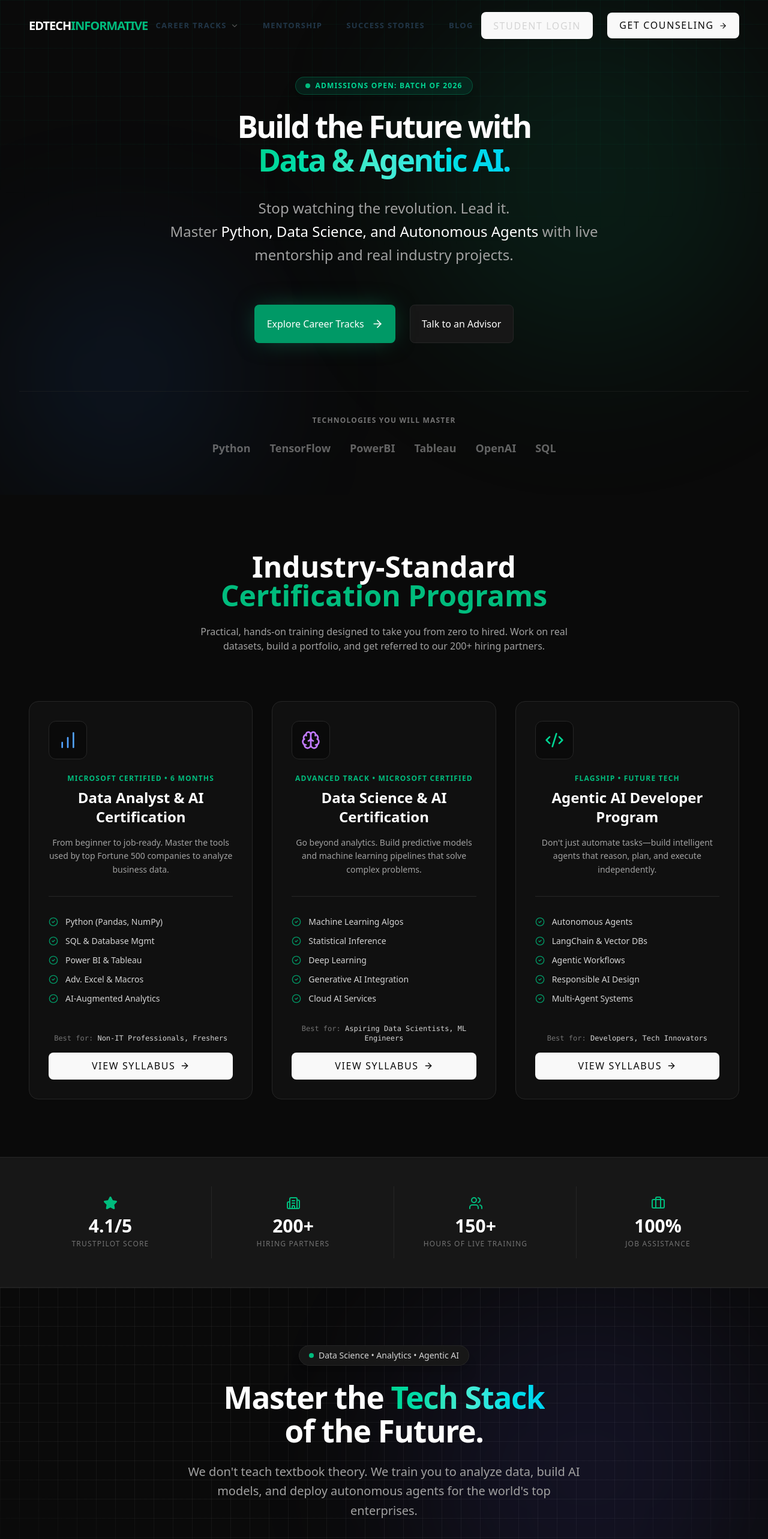
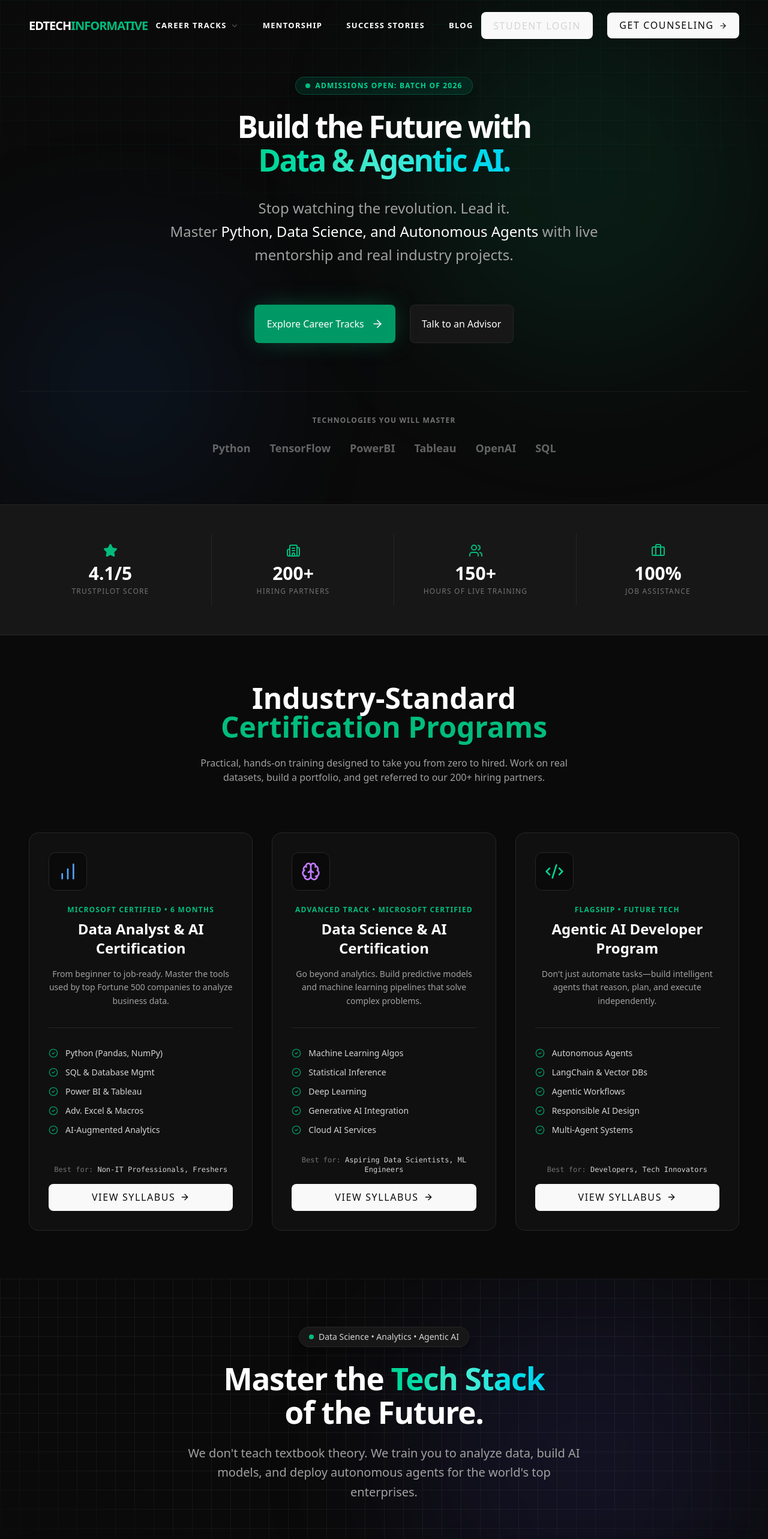
Before and after one commit to Himanshu-shukla/edtech-landingpage, a React (Vite) app: page / in a window 1280 px wide. Shown: the top 2566 px of the page at 60% size. Built offline with nearby package versions, Linux system fonts and the light colour scheme.

Commit message:
padding fixes

```diff
--- a/src/App.jsx
+++ b/src/App.jsx
@@ -22,14 +22,15 @@ import ProgramsSection from './components/ProgramsSection.jsx'
 import CareerStats from './components/CareerStats.jsx'
 
 function App() {
-  const [count, setCount] = useState(0)
+  return (
+    <div className="bg-neutral-950 min-h-screen text-white selection:bg-emerald-500/30">
+      <Navbar />
+      <FoundryHero />
+      {/* Removed CareerStats to reduce clutter, or keep with tight padding */}
+      <CareerStats />
 
-  return (
-    <>
-    <Navbar/>
-    <FoundryHero/>
-    <ProgramsSection/>
-    <CareerStats/>
+      <div className="flex flex-col gap-0"> {/* gap-0 ensures no extra space between components */}
+        <ProgramsSection />
         <WorkshopLanding />
         <CareerWarningSection />
         <VideoShowcase />
@@ -41,10 +42,14 @@ function App() {
         <ComparisonSection />
         <IndustryGrowthSection />
         <TestimonialSection />
-      {/* <InstructorSection /> */}
         <IrreplaceableSkillsSection />
         <FAQSection />
-    </>
+      </div>
+
+      <footer className="py-8 text-center text-neutral-600 text-sm border-t border-neutral-900 mt-10">
+        <p>© 2026 EdTech Informative. All rights reserved.</p>
+      </footer>
+    </div>
   )
 }
 
--- a/src/components/CareerWarningSection.jsx
+++ b/src/components/CareerWarningSection.jsx
@@ -14,8 +14,7 @@ const CareerWarningSection = () => {
   };
 
   return (
-    <div className="relative min-h-screen bg-neutral-950 py-20 px-4 md:px-8 font-sans flex flex-col items-center justify-center overflow-hidden">
-
+<div className="relative py-12 md:py-20 bg-neutral-950 px-4 md:px-8 font-sans flex flex-col items-center justify-center overflow-hidden">
       {/* Background Effects */}
       <div className="absolute inset-0 bg-[linear-gradient(to_right,#4f4f4f2e_1px,transparent_1px),linear-gradient(to_bottom,#4f4f4f2e_1px,transparent_1px)] bg-[size:14px_24px] [mask-image:radial-gradient(ellipse_60%_50%_at_50%_0%,#000_70%,transparent_100%)]"></div>
       <div className="absolute top-[-10%] left-[-10%] w-[40%] h-[40%] bg-emerald-500/10 rounded-full blur-[100px] animate-pulse"></div>
--- a/src/components/CurriculumCard.jsx
+++ b/src/components/CurriculumCard.jsx
@@ -74,9 +74,7 @@ const CurriculumSection = () => {
   };
 
   return (
-    <section className="relative min-h-screen py-24 px-4 bg-neutral-950 font-sans overflow-hidden">
-
-      {/* Background Effects */}
+<section className="relative py-12 md:py-20 px-4 bg-neutral-950 font-sans overflow-hidden">      {/* Background Effects */}
       <div className="absolute inset-0 bg-[linear-gradient(to_right,#4f4f4f2e_1px,transparent_1px),linear-gradient(to_bottom,#4f4f4f2e_1px,transparent_1px)] bg-[size:32px_32px] [mask-image:radial-gradient(ellipse_80%_50%_at_50%_0%,#000_70%,transparent_100%)]"></div>
       <div className="absolute top-1/4 left-1/4 w-[500px] h-[500px] bg-emerald-500/5 blur-[120px] pointer-events-none rounded-full" />
       <div className="absolute bottom-1/4 right-1/4 w-[500px] h-[500px] bg-cyan-500/5 blur-[120px] pointer-events-none rounded-full" />
--- a/src/components/FAQSection.jsx
+++ b/src/components/FAQSection.jsx
@@ -29,7 +29,7 @@ const FAQSection = () => {
   return (
     // 1. INLINE STYLE: Forces black background immediately, overriding any CSS file
     <section
-      className="relative py-24 px-4 font-sans overflow-hidden"
+      className="relative py-12 md:py-24 px-4 !bg-neutral-950 font-sans overflow-hidden"
       style={{ backgroundColor: '#0a0a0a', color: '#ffffff' }}
     >
 
--- a/src/components/FoundryHero.jsx
+++ b/src/components/FoundryHero.jsx
@@ -4,8 +4,7 @@ import { Sparkles, Bot, ArrowRight, TrendingUp, ShieldCheck, Terminal } from 'lu
 
 const FoundryHero = () => {
   return (
-    <section className="relative min-h-[90vh] bg-neutral-950 text-white font-sans overflow-hidden flex items-center pt-32 pb-16 px-4 md:px-8">
-      {/* Ambient Grid & Emerald Glow */}
+<section className="relative pt-28 pb-12 md:pt-32 md:pb-20 bg-neutral-950 text-white font-sans overflow-hidden flex items-center px-4 md:px-8">      {/* Ambient Grid & Emerald Glow */}
       <div className="absolute inset-0 bg-[linear-gradient(to_right,#05966910_1px,transparent_1px),linear-gradient(to_bottom,#05966910_1px,transparent_1px)] bg-[size:40px_40px] [mask-image:radial-gradient(ellipse_80%_50%_at_50%_0%,#000_70%,transparent_100%)]"></div>
       <div className="absolute top-0 right-0 w-[600px] h-[600px] bg-emerald-500/10 blur-[130px] pointer-events-none rounded-full" />
       <div className="absolute bottom-0 left-0 w-[400px] h-[400px] bg-blue-500/10 blur-[130px] pointer-events-none rounded-full" />
--- a/src/components/ProgramsSection.jsx
+++ b/src/components/ProgramsSection.jsx
@@ -37,8 +37,7 @@ const ProgramsSection = () => {
   ];
 
   return (
-    <section id="programs" className="py-24 bg-neutral-950 relative">
-      <div className="max-w-7xl mx-auto px-6 md:px-12">
+<section id="programs" className="py-12 md:py-20 bg-neutral-950 relative border-t border-neutral-900/50">      <div className="max-w-7xl mx-auto px-6 md:px-12">
         <div className="text-center mb-20">
           <h2 className="text-3xl md:text-5xl font-black text-white mb-6">
             Industry-Standard <br />
--- a/src/components/TargetAudienceSection.jsx
+++ b/src/components/TargetAudienceSection.jsx
@@ -44,8 +44,7 @@ const TargetAudienceSection = () => {
   };
 
   return (
-    <section className="relative w-full py-24 px-4 md:px-8 bg-neutral-950 overflow-hidden font-sans">
-
+<section className="relative w-full py-12 md:py-24 px-4 md:px-8 bg-neutral-950 overflow-hidden font-sans">
       {/* Background/Glow */}
       <div className="absolute top-0 right-0 w-[500px] h-[500px] bg-emerald-500/5 blur-[100px] pointer-events-none rounded-full" />
       <div className="absolute bottom-0 left-0 w-[500px] h-[500px] bg-blue-500/5 blur-[100px] pointer-events-none rounded-full" />
--- a/src/components/TestimonialSection.jsx
+++ b/src/components/TestimonialSection.jsx
@@ -65,7 +65,7 @@ const TestimonialSection = () => {
   };
 
   return (
-    <section id="reviews" className="relative py-24 px-4 bg-neutral-950 font-sans overflow-hidden">
+    <section id="reviews" className="relative py-12 md:py-24 px-4 bg-neutral-950 font-sans overflow-hidden">
       {/* Background Grid & Glows */}
       <div className="absolute inset-0 bg-[linear-gradient(to_right,#4f4f4f2e_1px,transparent_1px),linear-gradient(to_bottom,#4f4f4f2e_1px,transparent_1px)] bg-[size:32px_32px] [mask-image:radial-gradient(ellipse_80%_50%_at_50%_0%,#000_70%,transparent_100%)]"></div>
       <div className="absolute top-0 right-0 w-[500px] h-[500px] bg-emerald-500/5 blur-[100px] pointer-events-none rounded-full" />
--- a/src/components/VideoShowcase.jsx
+++ b/src/components/VideoShowcase.jsx
@@ -6,7 +6,7 @@ import whatsappVideo from '../assets/Video_Generation_for_WhatsApp_Chat.mp4';
 
 const VideoShowcase = () => {
   return (
-    <section className="relative py-24 px-4 bg-neutral-950 overflow-hidden font-sans">
+    <section className="relative py-8 md:py-12 !bg-neutral-950 font-sans overflow-hidden">
       <div className="absolute inset-0 bg-[linear-gradient(to_right,#0596690a_1px,transparent_1px),linear-gradient(to_bottom,#0596690a_1px,transparent_1px)] bg-[size:40px_40px] [mask-image:radial-gradient(ellipse_60%_50%_at_50%_0%,#000_70%,transparent_100%)]"></div>
 
       <div className="max-w-7xl mx-auto flex flex-col items-center relative z-10">
--- a/src/components/WhyAgenticAI.jsx
+++ b/src/components/WhyAgenticAI.jsx
@@ -4,8 +4,7 @@ import { Zap, BarChart3, Bot, Rocket, ArrowRight } from 'lucide-react';
 
 const WhyAgenticAI = () => {
   return (
-    <section className="relative w-full bg-neutral-950 py-24 px-4 flex justify-center overflow-hidden font-sans">
-
+<section className="relative w-full bg-neutral-950 py-12 md:py-24 px-4 flex justify-center overflow-hidden font-sans">
       {/* Ambient Space Grid & Glow */}
       <div className="absolute inset-0 bg-[linear-gradient(to_right,#4f4f4f2e_1px,transparent_1px),linear-gradient(to_bottom,#4f4f4f2e_1px,transparent_1px)] bg-[size:32px_32px] [mask-image:radial-gradient(ellipse_60%_50%_at_50%_0%,#000_70%,transparent_100%)]"></div>
       <div className="absolute top-1/2 left-1/2 -translate-x-1/2 -translate-y-1/2 w-[800px] h-[500px] bg-emerald-500/10 blur-[120px] pointer-events-none rounded-full" />
--- a/src/components/WorkshopLanding.jsx
+++ b/src/components/WorkshopLanding.jsx
@@ -17,8 +17,7 @@ const WorkshopLanding = () => {
   };
 
   return (
-    <section className="relative min-h-screen bg-neutral-950 text-white font-sans overflow-hidden flex items-center pt-24 pb-16 px-4 md:px-8">
-
+<section className="relative py-12 md:py-20 bg-neutral-950 text-white font-sans overflow-hidden flex items-center px-4 md:px-8">
       {/* Ambient Space Grid & Glow */}
       <div className="absolute inset-0 bg-[linear-gradient(to_right,#4f4f4f2e_1px,transparent_1px),linear-gradient(to_bottom,#4f4f4f2e_1px,transparent_1px)] bg-[size:32px_32px] [mask-image:radial-gradient(ellipse_80%_50%_at_50%_0%,#000_70%,transparent_100%)]"></div>
       <div className="absolute top-0 right-0 w-[600px] h-[600px] bg-indigo-500/10 blur-[130px] pointer-events-none rounded-full" />
```
Lines whose indentation alone changed are shown as unchanged.
